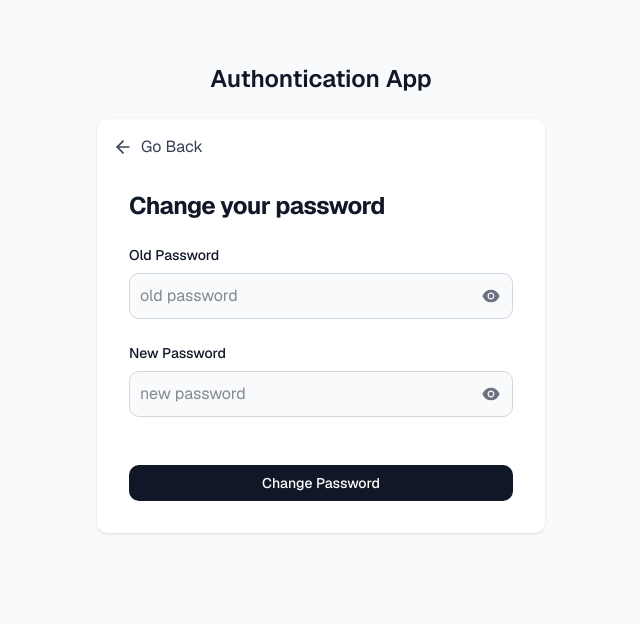
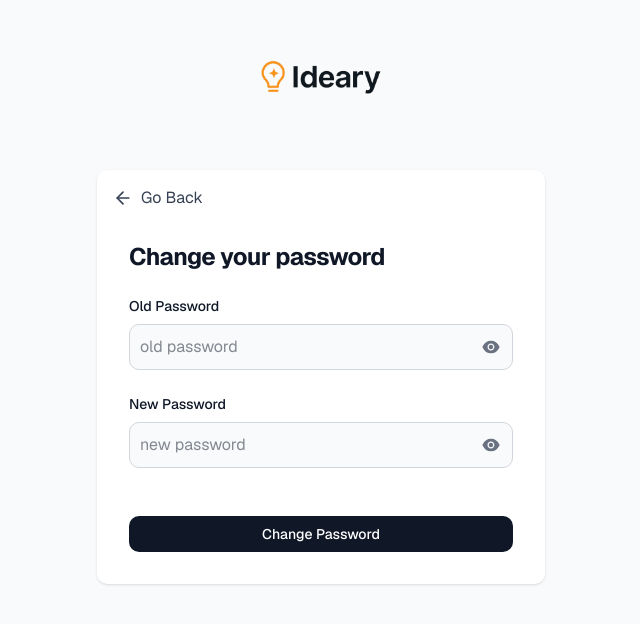
Before and after one commit to m-faisal930/Auth-Module, a Next.js app: page /change-password in a window 1280 px wide. Shown: the part 102-726 px from the top of the page, without its empty margins (319-959 px from the left). Built offline with nearby package versions, Linux system fonts and the light colour scheme; no server answers.

Commit message:
ADDED: logo at top of form

```diff
--- a/app/(auth)/change-password/page.tsx
+++ b/app/(auth)/change-password/page.tsx
@@ -8,6 +8,7 @@
 import { AiFillEye, AiFillEyeInvisible } from "react-icons/ai";
 import { useForm } from "react-hook-form";
 import { Button } from "@/components/ui/button";
+import Image from "next/image";
 
 type FormValues = {
   oldPassword: string;
@@ -61,7 +62,7 @@
             href="/"
             className="flex items-center mb-6 text-2xl font-semibold text-gray-900 "
           >
-            Authontication App
+                      <Image src="/logo.png" alt="logo" width={200} height={200} />
           </Link>
           <div className="w-full bg-white rounded-lg shadow md:mt-0 sm:max-w-md xl:p-0 ">
             <Link
--- a/app/(auth)/forgot-password/page.tsx
+++ b/app/(auth)/forgot-password/page.tsx
@@ -6,6 +6,8 @@
 import { useForm } from "react-hook-form";
 import { toast } from "react-toastify";
 import { Button } from "@/components/ui/button";
+import Image from "next/image";
+
 
 type FormValues = {
   email: string;
@@ -49,7 +51,7 @@
           href="/"
           className="flex items-center mb-6 text-2xl font-semibold text-gray-900 "
         >
-          Authontication App
+                    <Image src="/logo.png" alt="logo" width={200} height={200} />
         </Link>
         <div className="w-full bg-white rounded-lg shadow md:mt-0 sm:max-w-md xl:p-0 ">
           <Link
--- a/app/(auth)/login/page.tsx
+++ b/app/(auth)/login/page.tsx
@@ -8,6 +8,7 @@
 import { useState } from "react";
 import { useForm } from "react-hook-form";
 import { Button } from "@/components/ui/button";
+import Image from "next/image";
 
 type FormValues = {
   email: string;
@@ -53,7 +54,7 @@
       } else {
         toast.error(data.error || data.message || "Login failed");
       }
-    } catch  {
+    } catch {
       toast.error("Something went wrong");
     } finally {
       setLoading(false);
@@ -68,7 +69,7 @@
             href="/"
             className="flex items-center mb-6 text-2xl font-semibold text-gray-900 "
           >
-            Authontication App
+            <Image src="/logo.png" alt="logo" width={200} height={200} />
           </Link>
           <div className="w-full bg-white rounded-lg shadow md:mt-0 sm:max-w-md xl:p-0 ">
             <div className="p-6 space-y-4 md:space-y-6 sm:p-8">
--- a/app/(auth)/signup/page.tsx
+++ b/app/(auth)/signup/page.tsx
@@ -7,6 +7,7 @@
 import { AiFillEye, AiFillEyeInvisible } from "react-icons/ai";
 import { useForm } from "react-hook-form";
 import { Button } from "@/components/ui/button";
+import Image from "next/image";
 
 type FormValues = {
   username: string;
@@ -60,7 +61,7 @@
           href="/"
           className="flex items-center mb-6 text-2xl font-semibold text-gray-900"
         >
-          Authontication App
+          <Image src="/logo.png" alt="logo" width={200} height={200} />
         </Link>
         <div className="w-full bg-white rounded-lg shadow md:mt-0 sm:max-w-md xl:p-0 ">
           <div className="p-6 space-y-4 md:space-y-6 sm:p-8">
--- a/components/auth/ResetPasswordForm.tsx
+++ b/components/auth/ResetPasswordForm.tsx
@@ -7,6 +7,7 @@
 import { AiFillEye, AiFillEyeInvisible } from "react-icons/ai";
 import { useForm } from "react-hook-form";
 import { Button } from "@/components/ui/button";
+import Image from "next/image";
 
 type FormValues = {
   password: string;
@@ -60,7 +61,7 @@
           href="/"
           className="flex items-center mb-6 text-2xl font-semibold text-gray-900 "
         >
-          Authontication App
+                    <Image src="/logo.png" alt="logo" width={200} height={200} />
         </Link>
         <div className="w-full bg-white rounded-lg shadow md:mt-0 sm:max-w-md xl:p-0 ">
           <div className="p-6 space-y-4 md:space-y-6 sm:p-8">
```
